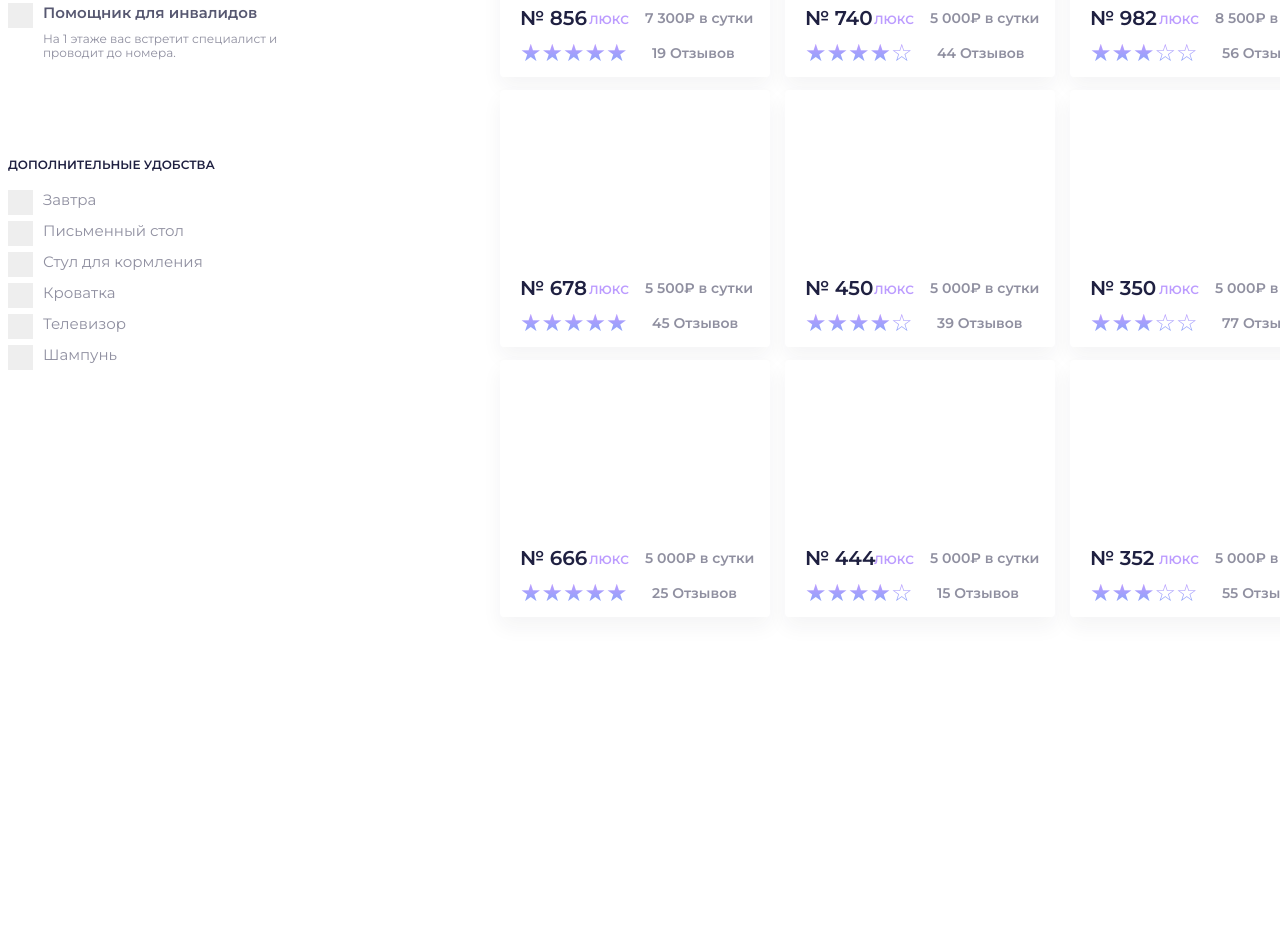
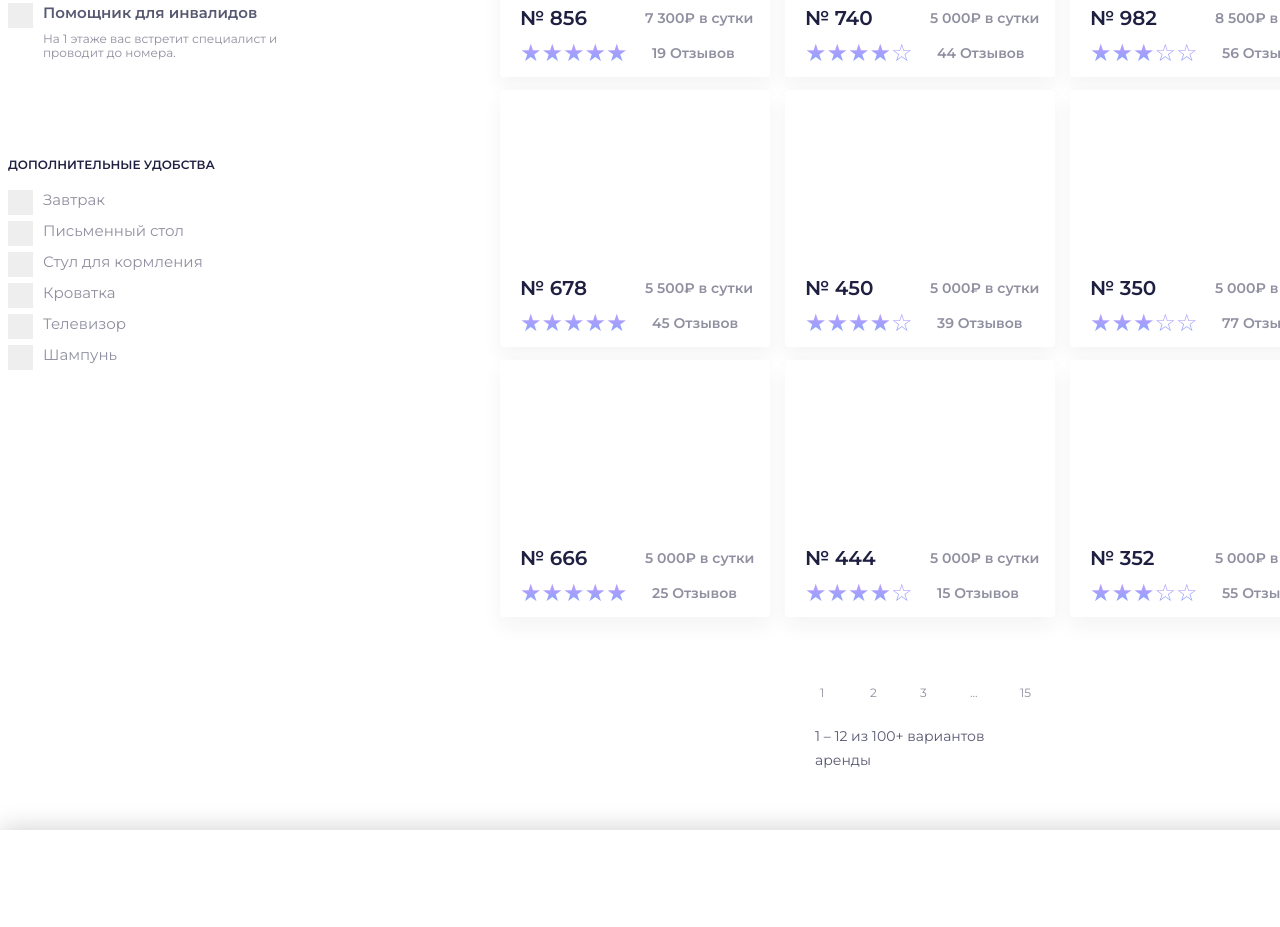
Before and after one commit to ZenBogdan2604/site-for-hotel, a plain HTML site: page main.html in a window 1280 px wide. Shown: the part 610-1537 px from the top of the page. Drawn offline with Linux system fonts and the light colour scheme.

Commit message:
add pages, h1 and correct blocks

```diff
--- a/main.css
+++ b/main.css
@@ -126,6 +126,26 @@ border-radius: 22px;
 }
 
 /*---------------------------------MAIN------------------------------------------*/
+.h3{
+	position: absolute;
+width: 529px;
+height: 30px;
+left: 498px;
+top: 90px;
+
+font-family: 'Montserrat';
+font-style: normal;
+font-weight: 700;
+font-size: 24px;
+line-height: 29px;
+/* identical to box height */
+
+
+/* Dark 100% */
+
+color: #1F2041;
+
+}
 .Group{
     position: absolute;
 width: 270px;
@@ -246,6 +266,7 @@ text-fill-color : transparent;
     position: absolute;
     width:270px ;
     height: 150px;
+	top: 1px;
 }
 .Group1{
     position: absolute;
@@ -663,10 +684,144 @@ color: rgba(31, 32, 65, 0.5);
 	color: #1F2041;
 
   }
+
   .clndr1{
 	  position: absolute;
 	  top: 40px;
 	  left: px;
+  }
+  .select{
+	position: absolute;
+	width: px;
+	height: px;
+	top: 1200px;
+	left: 770px;
+}
+  .page1{
+	position: absolute;
+	width: 40px;
+	height: 40px;
+	left: 50px;
+	top: 70px;
+
+	font-family: 'Montserrat';
+	font-style: normal;
+	font-weight: 400;
+	font-size: 12px;
+	line-height: 15px;
+	display: flex;
+	align-items: center;
+	text-align: center;
+
+	/* Dark 50% */
+
+	color: rgba(31, 32, 65, 0.5);
+
+  }
+  .page2{
+	position: absolute;
+	width: 40px;
+	height: 40px;
+	left: 100px;
+	top: 70px;
+
+	font-family: 'Montserrat';
+	font-style: normal;
+	font-weight: 400;
+	font-size: 12px;
+	line-height: 15px;
+	display: flex;
+	align-items: center;
+	text-align: center;
+
+	/* Dark 50% */
+
+	color: rgba(31, 32, 65, 0.5);
+
+  }
+  .page3{
+	position: absolute;
+	width: 40px;
+	height: 40px;
+	left: 150px;
+	top: 70px;
+
+	font-family: 'Montserrat';
+	font-style: normal;
+	font-weight: 400;
+	font-size: 12px;
+	line-height: 15px;
+	display: flex;
+	align-items: center;
+	text-align: center;
+
+	/* Dark 50% */
+
+	color: rgba(31, 32, 65, 0.5);
+
+  }
+  .npage{
+	position: absolute;
+width: 40px;
+height: 40px;
+left: 200px;
+top: 70px;
+
+font-family: 'Montserrat';
+font-style: normal;
+font-weight: 400;
+font-size: 12px;
+line-height: 15px;
+display: flex;
+align-items: center;
+text-align: center;
+
+/* Dark 50% */
+
+color: rgba(31, 32, 65, 0.5);
+
+  }
+  .page15{
+
+position: absolute;
+width: 40px;
+height: 40px;
+left: 250px;
+top: 70px;
+
+font-family: 'Montserrat';
+font-style: normal;
+font-weight: 400;
+font-size: 12px;
+line-height: 15px;
+display: flex;
+align-items: center;
+text-align: center;
+
+/* Dark 50% */
+
+color: rgba(31, 32, 65, 0.5);
+
+  }
+  .pp3{
+	position: absolute;
+	width: 229px;
+	height: 24px;
+	left: 45px;
+	top: 120px;
+
+	font-family: 'Montserrat';
+	font-style: normal;
+	font-weight: 400;
+	font-size: 14px;
+	line-height: 24px;
+	/* identical to box height, or 171% */
+
+
+	/* Dark 75% */
+
+	color: rgba(31, 32, 65, 0.75);
+
   }
 /*---------------------------------FOOTER------------------------------------------*/
 
@@ -682,7 +837,7 @@ box-shadow: 0px 10px 20px rgba(31, 32, 65, 0.05);
 width: 1903px;
 height: 367px;
 left: 0px;
-top: 1800px;
+top: 1440px;
 
 background: #FFFFFF;
 
@@ -1025,7 +1180,7 @@ color: rgba(31, 32, 65, 0.5);
 width: 1903px;
 height: 70px;
 left: 0px;
-top: 2168px;
+top: 1808px;
 
 background: #FFFFFF;
 box-shadow: 0px 10px 20px rgba(31, 32, 65, 0.05);
--- a/main.html
+++ b/main.html
@@ -35,10 +35,11 @@
             </div>
     </header>
     <main>
+        <h1 class="h3">Номера, которые мы для вас подобрали</h1>
         <div href="№888.html" class="Group">
             <a href="№888.html"><p><img class="img1" src="Screenshot_1.png"></p></a>
             <div>
-                <p class="pp">№ 888</p> <p class="mini-text2"></p>
+                <p class="pp">№ 888</p> <p class="mini-text2">люкс</p>
                 <p class="pp1">9 990₽ в сутки</p>
                 <p class="pp7">★★★★★</p> <p class="pp2">145 Отзывов</p>
             </div>
@@ -46,7 +47,7 @@
         <div href="#" class="Group1">
             <a href="#"><p><img class="img2" src="img/room-business_002.788c4c20502cae038e66e118c369e7b7.jpg"></p></a>
             <div>
-                <p class="pp">№ 856</p> <p class="mini-text2">люкс</p>
+                <p class="pp">№ 856</p> <p class="mini-text2"></p>
                 <p class="pp1">7 300₽ в сутки</p>
                 <p class="pp7">★★★★★</p> <p class="pp2">19 Отзывов</p>
             </div>
@@ -54,7 +55,7 @@
         <div href="#" class="Group2">
             <a href="#"><p><img class="img3" src=""></p></a>
             <div>
-                <p class="pp">№ 678</p> <p class="mini-text2">люкс</p>
+                <p class="pp">№ 678</p> <p class="mini-text2"></p>
                 <p class="pp1">5 500₽ в сутки</p>
                 <p class="pp7">★★★★★</p> <p class="pp2">45 Отзывов</p>
             </div>
@@ -62,7 +63,7 @@
         <div href="#" class="Group3">
             <a href="#"><p><img class="img4" src=""></p></a>
             <div>
-                <p class="pp">№ 666</p> <p class="mini-text2">люкс</p>
+                <p class="pp">№ 666</p> <p class="mini-text2"></p>
                 <p class="pp1">5 000₽ в сутки</p>
                 <p class="pp7">★★★★★</p> <p class="pp2">25 Отзывов</p>
             </div>
@@ -70,7 +71,7 @@
         <div href="#" class="Group4">
             <a href="#"><p><img class="img4" src=""></p></a>
             <div>
-                <p class="pp">№ 840</p> <p class="mini-text2">люкс</p>
+                <p class="pp">№ 840</p> <p class="mini-text2"></p>
                 <p class="pp1">5 000₽ в сутки</p>
                 <p class="pp7">★★★★☆</p> <p class="pp2">65 Отзывов</p>
             </div>
@@ -78,7 +79,7 @@
         <div href="#" class="Group5">
             <a href="#"><p><img class="img4" src=""></p></a>
             <div>
-                <p class="pp">№ 740</p> <p class="mini-text2">люкс</p>
+                <p class="pp">№ 740</p> <p class="mini-text2"></p>
                 <p class="pp1">5 000₽ в сутки</p>
                 <p class="pp7">★★★★☆</p> <p class="pp2">44 Отзывов</p>
             </div>
@@ -86,7 +87,7 @@
         <div href="#" class="Group6">
             <a href="#"><p><img class="img4" src=""></p></a>
             <div>
-                <p class="pp">№ 450</p> <p class="mini-text2">люкс</p>
+                <p class="pp">№ 450</p> <p class="mini-text2"></p>
                 <p class="pp1">5 000₽ в сутки</p>
                 <p class="pp7">★★★★☆</p> <p class="pp2">39 Отзывов</p>
             </div>
@@ -94,7 +95,7 @@
         <div href="#" class="Group7">
             <a href="#"><p><img class="img4" src=""></p></a>
             <div>
-                <p class="pp">№ 444</p> <p class="mini-text2">люкс</p>
+                <p class="pp">№ 444</p> <p class="mini-text2"></p>
                 <p class="pp1">5 000₽ в сутки</p>
                 <p class="pp7">★★★★☆</p> <p class="pp2">15 Отзывов</p>
             </div>
@@ -102,7 +103,7 @@
         <div href="#" class="Group8">
             <a href="#"><p><img class="img4" src=""></p></a>
             <div>
-                <p class="pp">№ 980</p> <p class="mini-text2">люкс</p>
+                <p class="pp">№ 980</p> <p class="mini-text2"></p>
                 <p class="pp1">5 000₽ в сутки</p>
                 <p class="pp7">★★★☆☆</p> <p class="pp2">35 Отзывов</p>
             </div>
@@ -110,7 +111,7 @@
         <div href="#" class="Group9">
             <a href="#"><p><img class="img4" src=""></p></a>
             <div>
-                <p class="pp">№ 982</p> <p class="mini-text2">люкс</p>
+                <p class="pp">№ 982</p> <p class="mini-text2"></p>
                 <p class="pp1">8 500₽ в сутки</p>
                 <p class="pp7">★★★☆☆</p> <p class="pp2">56 Отзывов</p>
             </div>
@@ -118,7 +119,7 @@
         <div href="#" class="Group10">
             <a href="#"><p><img class="img4" src=""></p></a>
             <div>
-                <p class="pp">№ 350</p> <p class="mini-text2">люкс</p>
+                <p class="pp">№ 350</p> <p class="mini-text2"></p>
                 <p class="pp1">5 000₽ в сутки</p>
                 <p class="pp7">★★★☆☆</p> <p class="pp2">77 Отзывов</p>
             </div>
@@ -126,10 +127,18 @@
         <div href="#" class="Group11">
             <a href="#"><p><img class="img4" src=""></p></a>
             <div>
-                <p class="pp">№ 352</p> <p class="mini-text2">люкс</p>
+                <p class="pp">№ 352</p> <p class="mini-text2"></p>
                 <p class="pp1">5 000₽ в сутки</p>
                 <p class="pp7">★★★☆☆</p> <p class="pp2">55 Отзывов</p>
             </div>
+        </div>
+        <div class="select">
+            <a href="#"><p class="page1">1</p></a>
+            <a href="#"><p class="page2">2</p></a>
+            <a href="#"><p class="page3">3</p></a>
+            <p class="npage">...</p>
+            <a href="#"><p class="page15">15</p></a>
+            <p class="pp3">1 – 12 из 100+ вариантов аренды</p>
         </div>
         <div class="clndr1">
             <p class="p3">даты пребывания в отеле</p>
@@ -165,7 +174,7 @@
         </div>
         <div class="checkbox3">
             <p class="p2">дополнительные удобства</p>
-            <label class="container">Завтра
+            <label class="container">Завтрак
                 <input type="checkbox">
                 <span class="checkmark"></span>
               </label>
```
